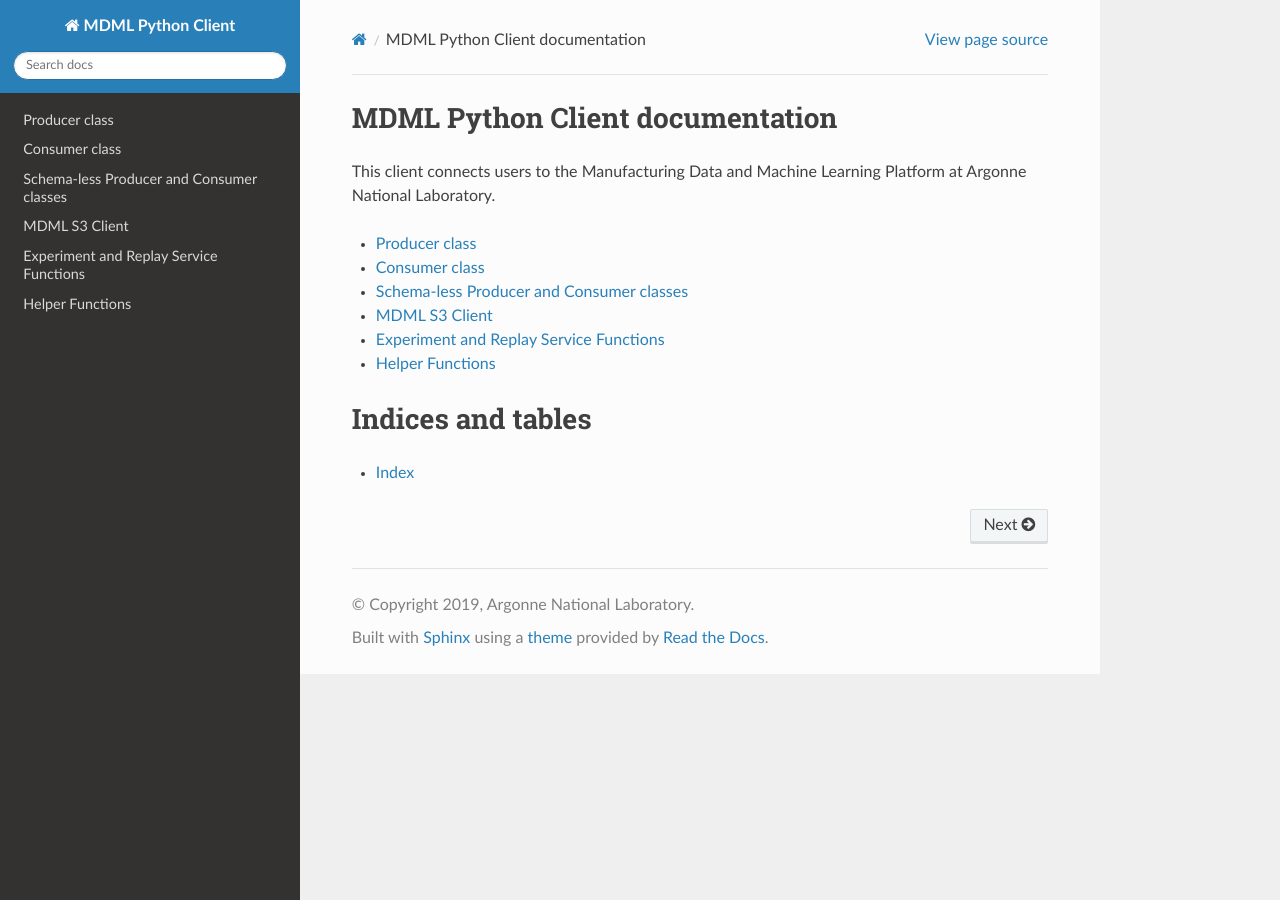
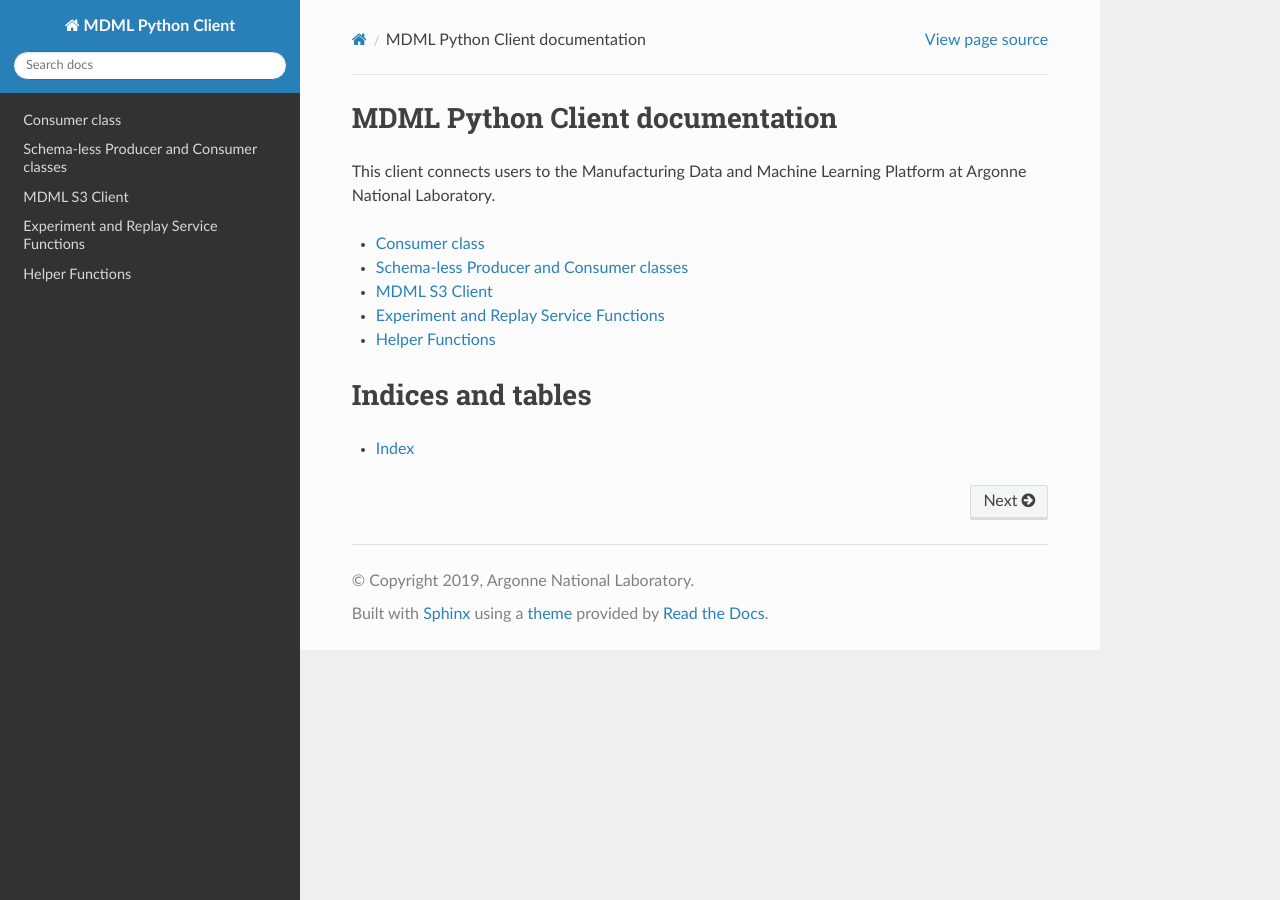
Before and after one commit to anl-mdml/MDML_Client, a Sphinx documentation site: the page built from docs/index.rst, in a window 1280 px wide. Built offline with Sphinx 7.4.7 and the Read the Docs theme 2.0.0, drawn with Linux system fonts in a browser that asks for light colours; pages that are not in the unit, such as notebooks, are missing from menus.

Commit message:
Update client.rst

```diff
--- a/docs/client.rst
+++ b/docs/client.rst
@@ -1,8 +1,3 @@
-Producer class
-==============
-
-.. autoclass:: mdml_client.kafka_mdml_producer
-   :members:
 
 Consumer class
 ==============
```
